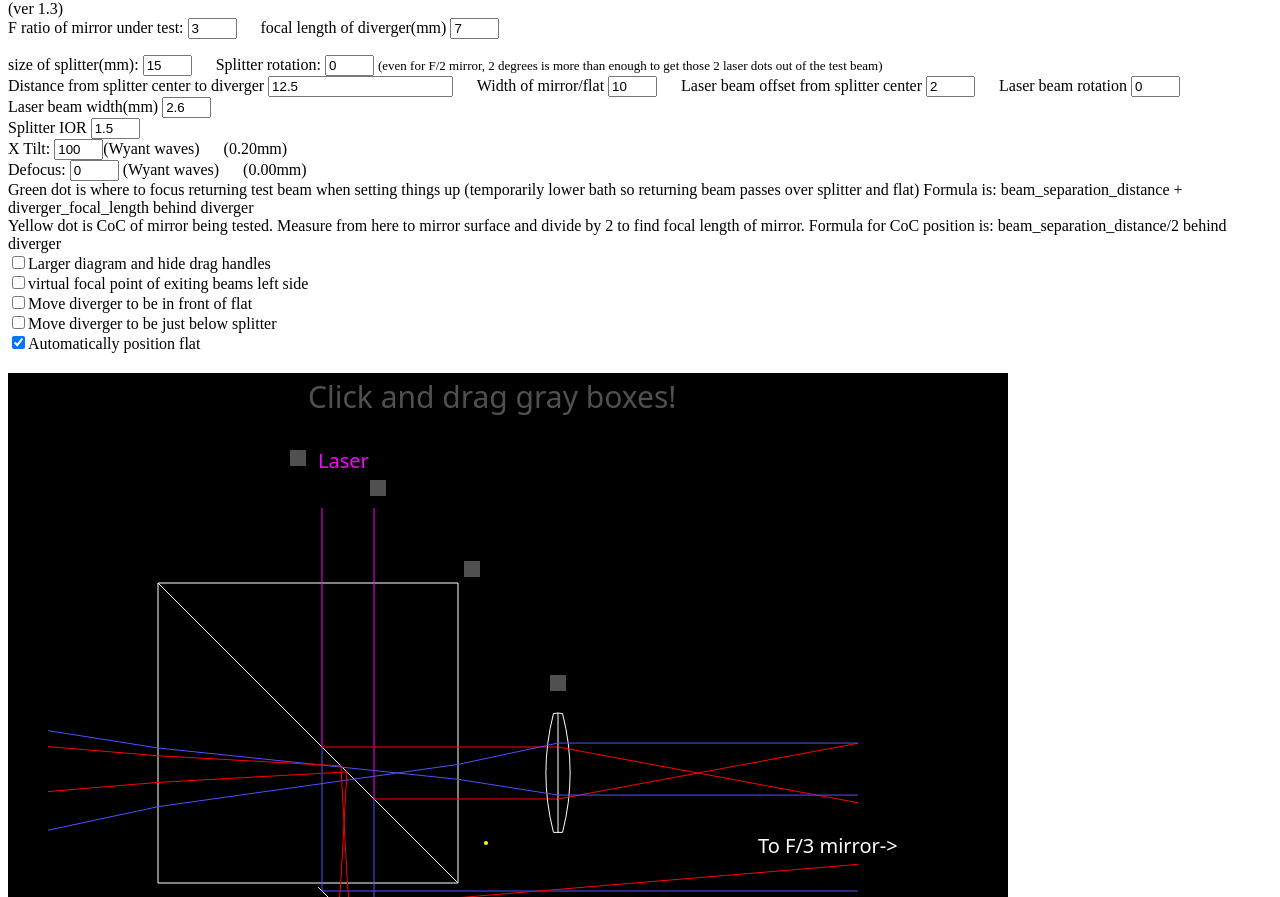
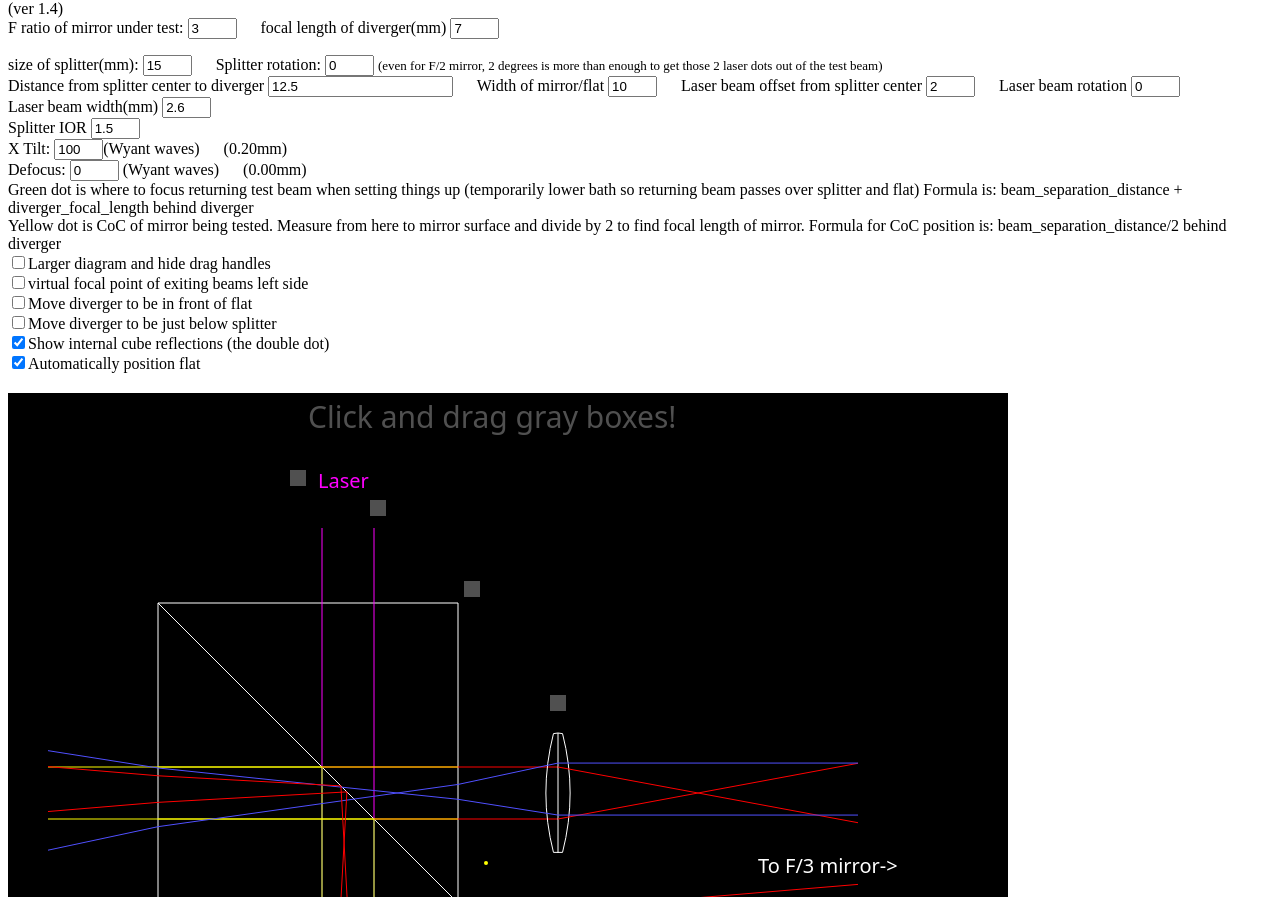
Before and after one commit to gr5/bath, a plain HTML site: page diagrammer.html in a window 1280 px wide. Shown: the part 55-952 px from the top of the page. Drawn offline with Linux system fonts and the light colour scheme.

Commit message:
Added double dot reflections

```diff
--- a/diagrammer.html
+++ b/diagrammer.html
@@ -17,6 +17,7 @@ version
 1.1   Added better error handling when beams miss a component
 1.2   Added class beam, refactored everything to use class beam, added ability for diverger to be in front of flat
 1.3   Added ability to have diverger just below splitter
+1.4   Added internal reflections
 -->
 <head>
 <title>
@@ -24,7 +25,7 @@ Bath Interferometer web tool/diagrammer/calculator
 </title>
 </head>
 <h2>Bath Interferometer web tool/diagrammer/calculator</h2>
-(ver 1.3)<br>
+(ver 1.4)<br>
 F ratio of mirror under test:
 <input type='text' size=3 value=3 onKeyUp=update() id='idFnum'>
 &nbsp;&nbsp;&nbsp;&nbsp;
@@ -99,6 +100,7 @@ Yellow dot is CoC of mirror being tested.  Measure from here to mirror surface a
 <span id='idSpnF3'></span><br>
 <input type=checkbox id=idLowerDiverger onchange="update()"><label for="idLowerDiverger">Move diverger to be in front of flat</label><br>
 <input type=checkbox id=idLowerDiverger2 onchange="update()"><label for="idLowerDiverger2">Move diverger to be just below splitter</label><br>
+<input type=checkbox id=idInternal onchange="update()" CHECKED><label for="idInternal">Show internal cube reflections (the double dot)</label><br>
 <input type=checkbox id=idAutoFlat onchange="update()" CHECKED><label for="idAutoFlat">Automatically position flat</label>
 
 <h2><font color='red'><span id=idError>Problems detected: none</span></font></h2>
@@ -821,10 +823,16 @@ var diverger=new line(new coord(0,0), new coord(0,0)); // also: center
 var flat=new line(new coord(0,0), new coord(0,0)); // also: center
 var coRefBeamBlue ="rgb(80,80,255)";
 var coTestBeamRed ="rgb(255,0,0)";
+var coInternalReflection ="rgb(255,255,0)";
 var bLarge;
 
 var offsetX;
 var offsetY;
+
+function colorInternalReflection()
+{
+    ctx.strokeStyle=coInternalReflection;
+}
 
 function colorRefBlue()
 {
@@ -944,8 +952,10 @@ function update()
     bLarge = document.getElementById('idLarge').checked;
     bF3 = document.getElementById('idF3').checked;
     bAutoFlat = document.getElementById('idAutoFlat').checked;
-	var bDivergerAtCube = !document.getElementById('idLowerDiverger').checked; // right of cube
-	var bDivergerBelowCube = document.getElementById('idLowerDiverger2').checked;
+    var bDivergerAtCube = !document.getElementById('idLowerDiverger').checked; // right of cube
+    var bDivergerBelowCube = document.getElementById('idLowerDiverger2').checked;
+    var bInternalReflection = document.getElementById('idInternal').checked;
+
 
     if (bLarge)
     {
@@ -1002,7 +1012,39 @@ function update()
     var defocus_mm = defocus*8*lambda*(fnum*2)*(fnum*2);
     document.getElementById('idSpnDefocus').innerHTML = "("+defocus_mm.toFixed(2)+"mm)";
 
-if (bDivergerBelowCube)
+	var clip_line_left = new line(new coord(2,0), new coord(2,1));
+
+    function bottomReflect(beam)
+    {
+        // this function is used only for the yellow internal reflections (the double dot)
+        colorInternalReflection();
+		up_off_bottom = beam.reflect(splitter.bottom);
+        var p = up_off_bottom.intersect(splitter.diagonal);
+        up_off_bottom.draw();
+
+        off_diagonal = up_off_bottom.reflect(splitter.diagonal);
+        var p = off_diagonal.intersect(splitter.left);
+        off_diagonal.draw();
+
+        out_cube = off_diagonal.refract(splitter.left,IOR,1);
+        out_cube.intersect(clip_line_left);
+        out_cube.draw();
+
+    }
+
+    function rightReflect(beam)
+    {
+        // this function is used only for the yellow internal reflections (the double dot)
+        colorInternalReflection();
+
+        off_cube = beam.reflect(splitter.right);
+        off_cube.intersect(splitter.left);
+        off_cube.draw();
+
+        // no need to draw the rest as it is identical from here on out with bottomReflect()
+    }
+
+    if (bDivergerBelowCube)
 	{
 		// third way - diverger below cube and above flat
 		document.getElementById('yellow_formula').innerHTML="diverger_to_cube_bottom_dist + beam_separation/2 left of cube right edge";
@@ -1174,6 +1216,12 @@ if (bDivergerBelowCube)
 			error("laser missing bottom of cube",p);
 		refbeam.lowercube.draw();
 
+		if (bInternalReflection)
+		{
+		  bottomReflect(refbeam.lowercube);
+		  colorRefBlue(); // restore color
+		}
+
 		//
 		// time to calculate and draw flat because above information is useful for positioning the flat
 		//
@@ -1254,9 +1302,13 @@ if (bDivergerBelowCube)
 		p = testBeam.cubeRight.intersect(splitter.right);
 		if (p!=null)
 			error("test beam missing right side of cube",p);
-
-
 		testBeam.cubeRight.draw();
+
+		if (bInternalReflection)
+		{
+		    rightReflect(testBeam.cubeRight);
+		    colorTestRed(); // restore color
+		}
 
 		//
 		// refract test beam out of cube to diverger
@@ -1371,7 +1423,6 @@ if (bDivergerBelowCube)
 		refbeam.leftOfCube = refbeam.incube.refract(splitter.left, IOR, 1);
 
 		// extend to left edge of drawing
-		var clip_line_left = new line(new coord(2,0), new coord(2,1));
 		refbeam.leftOfCube.intersect(clip_line_left);
 		refbeam.leftOfCube.draw();
 
@@ -1756,6 +1807,12 @@ if (bDivergerBelowCube)
 		if (p!=null) error("",p);
 		testBeam.lowerCube.draw();
 
+		if (bInternalReflection)
+		{
+		  bottomReflect(testBeam.lowerCube);
+		  colorTestRed(); // restore color
+		}
+
 		//
 		// extend testBeam to diverger
 		//
@@ -1911,6 +1968,11 @@ if (bDivergerBelowCube)
 		if (p!=null) error("",p);
 		refbeam.cubeRight.draw();
 
+		if (bInternalReflection)
+		{
+		    rightReflect(refbeam.cubeRight);
+		    colorRefBlue(); // restore color
+		}
 
 
 		//
```
